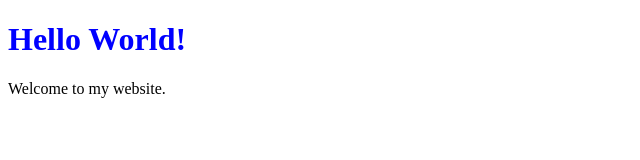
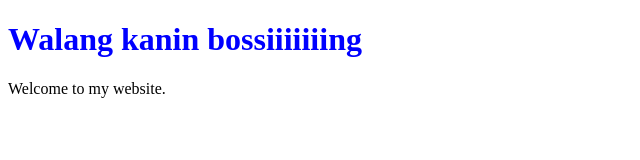
Before and after one commit to WoodWalkerr/html-css-tutorial, a plain HTML site: page index.html in a window 1280 px wide. Shown: the whole page, without its empty margins (0-640 px from the left). Drawn offline with Linux system fonts and the light colour scheme.

Commit message:
fix header

```diff
--- a/index.html
+++ b/index.html
@@ -9,7 +9,7 @@
 
 <body>
 
-    <h1 class="title">Hello World!</h1>
+    <h1 class="title">Walang kanin bossiiiiiiing</h1>
     <p>Welcome to my website.</p>
 
 </body>
```
